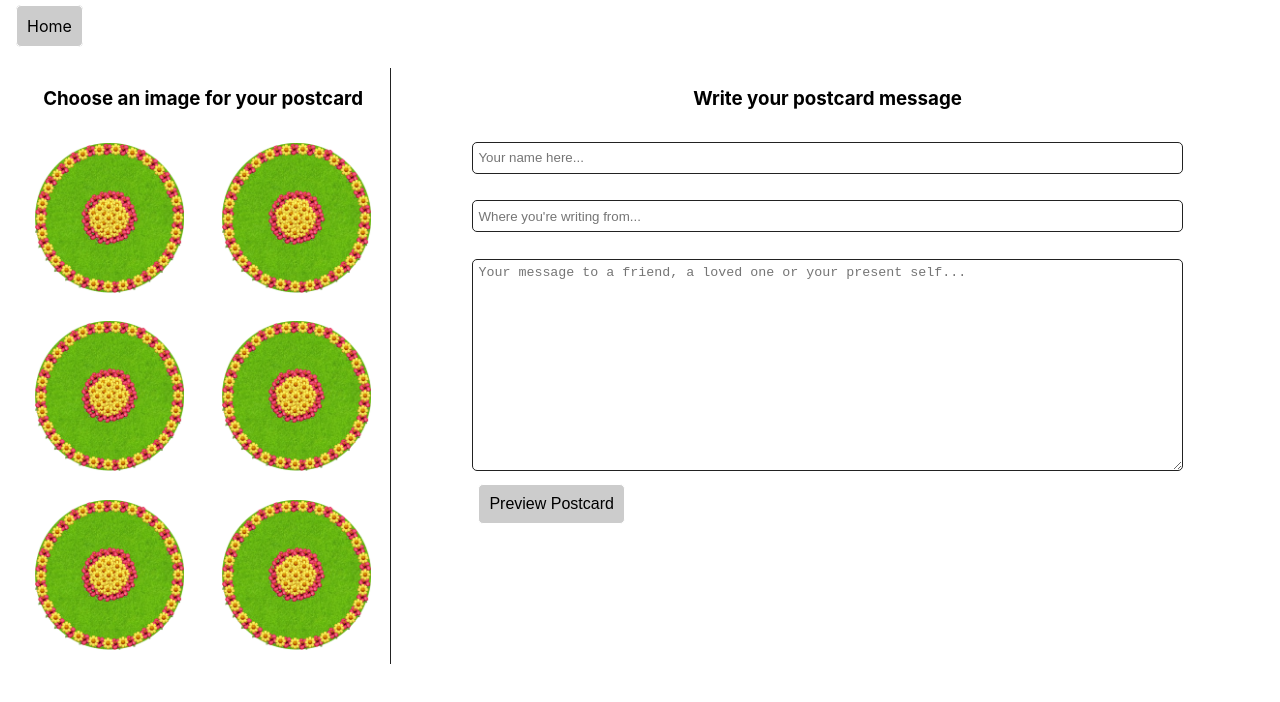
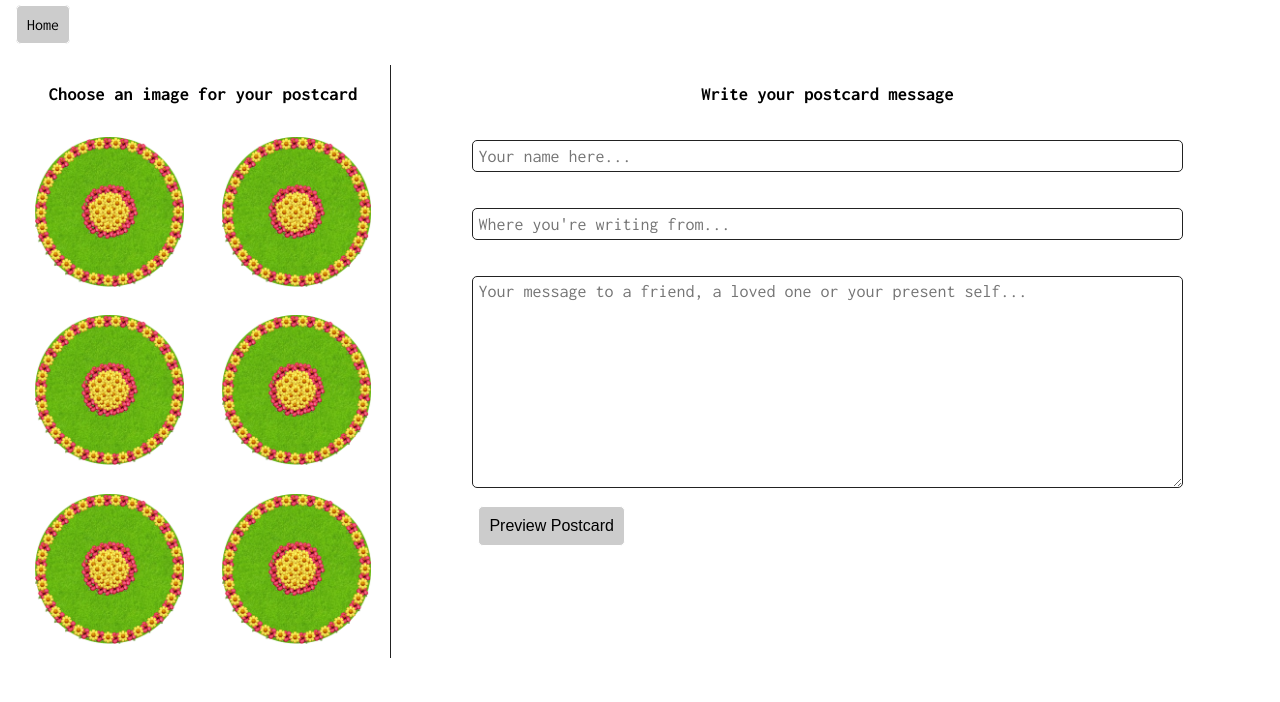
Before and after one commit to uzomao/postcards, a React (Create React App) app: page /create in a window 1280 px wide. Shown: the top 702 px of the page. Built offline with nearby package versions, Linux system fonts and the light colour scheme; no server answers.

Commit message:
adds font

```diff
--- a/src/index.css
+++ b/src/index.css
@@ -1,8 +1,8 @@
+@import url('https://fonts.googleapis.com/css2?family=Inconsolata:wght@400;700&display=swap');
+
 body {
   margin: 0;
-  font-family: -apple-system, BlinkMacSystemFont, 'Segoe UI', 'Roboto', 'Oxygen',
-    'Ubuntu', 'Cantarell', 'Fira Sans', 'Droid Sans', 'Helvetica Neue',
-    sans-serif;
+  font-family: 'Inconsolata', monospace;
   -webkit-font-smoothing: antialiased;
   -moz-osx-font-smoothing: grayscale;
   padding: 1rem;
--- a/src/styles/create.module.css
+++ b/src/styles/create.module.css
@@ -26,6 +26,8 @@
     border-radius: 5px;
     min-height: 20px;
     padding: 5px;
+    font-family: 'Inconsolata', monospace;
+    font-size: 18px;
 }
 
 .form-content input, .form-content textarea {
```
